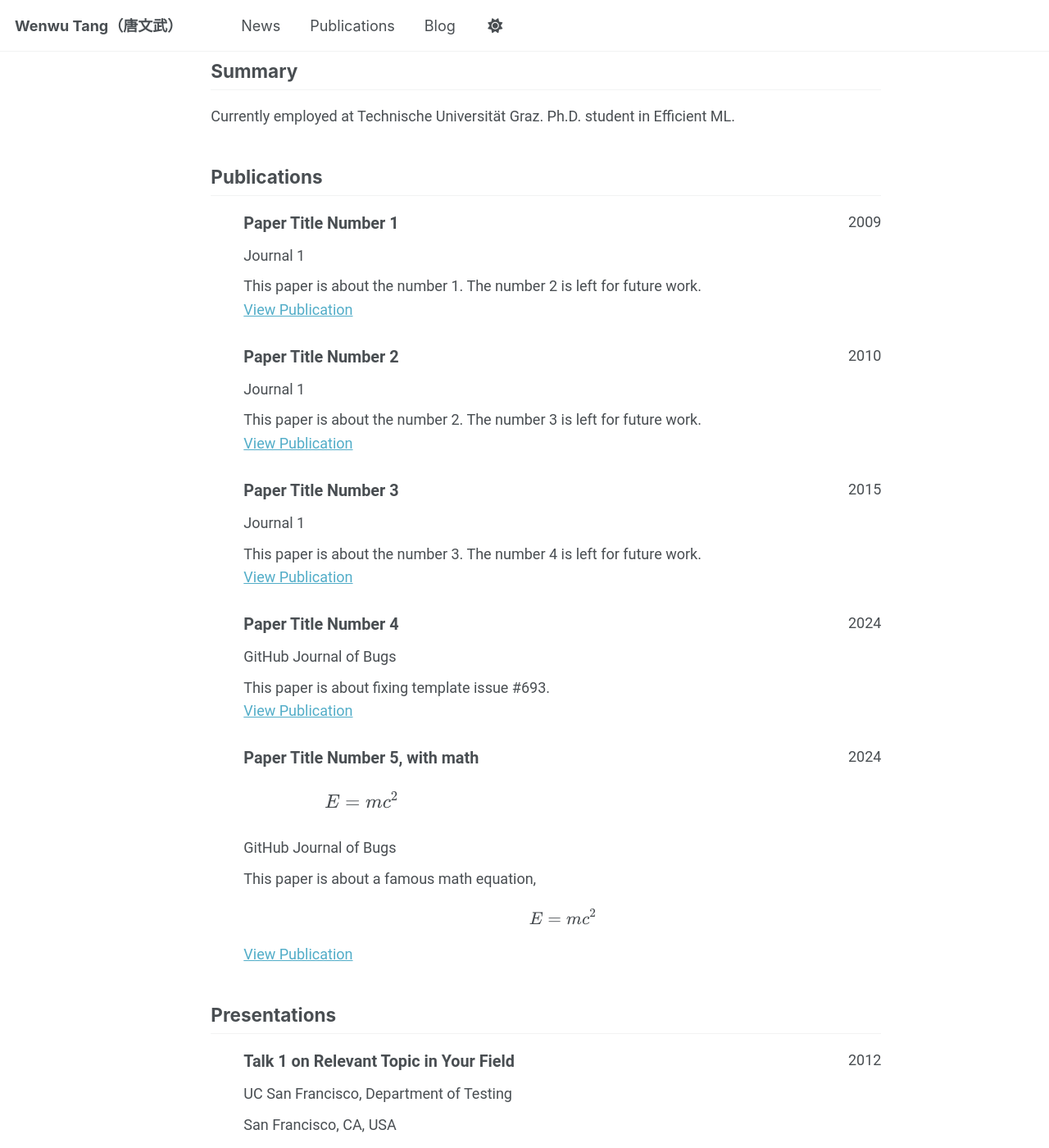
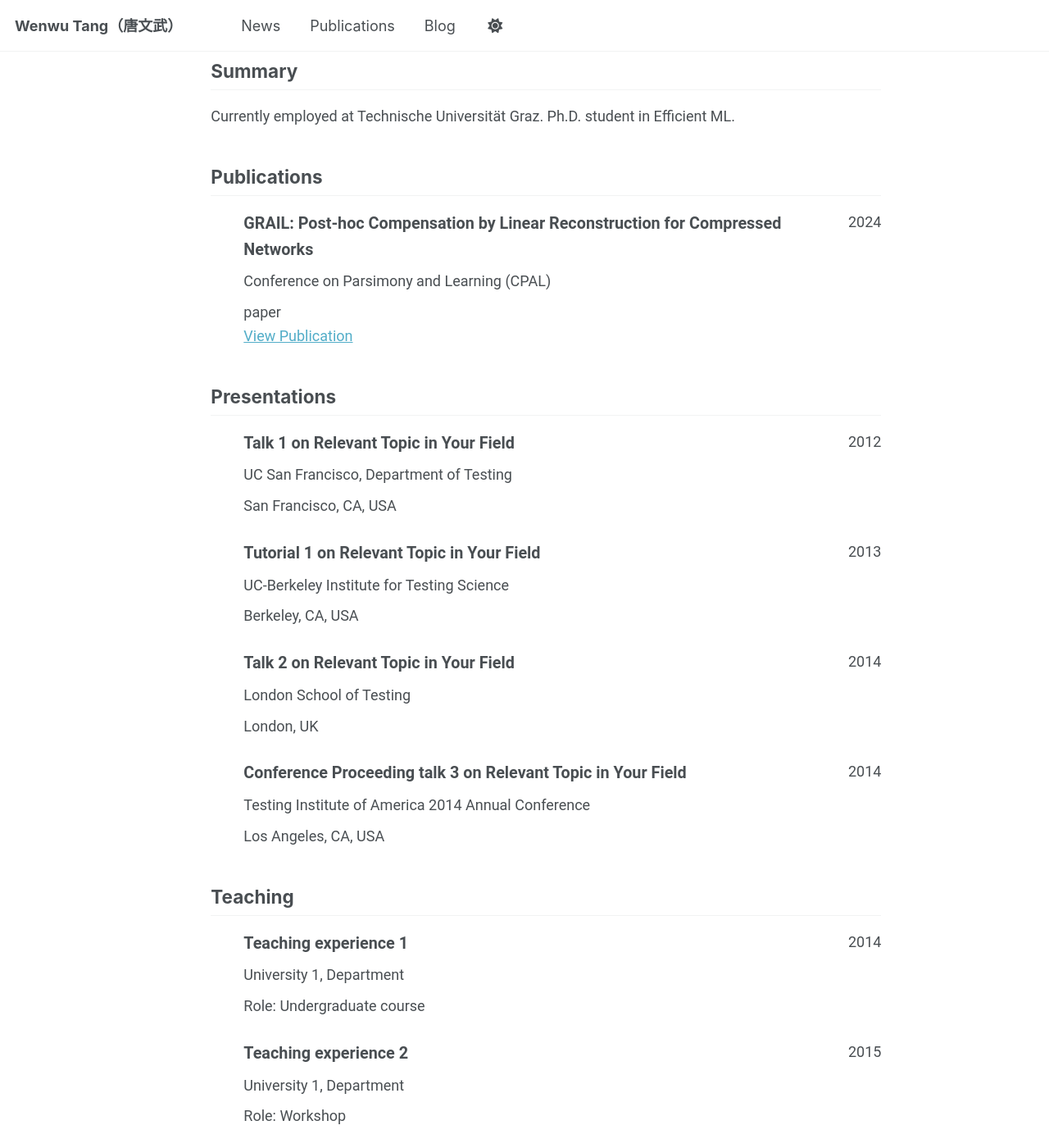
Before and after one commit to TWWinde/TWWinde.github.io, a Jekyll site: the page built from _pages/cv-json.md, in a window 1280 px wide and 1400 px high, scrolled down 318 px. Shown: the whole window at 82% size. Built offline with Jekyll 4.4.1, drawn with Linux system fonts in a browser that asks for light colours; a script bundle is joined from its source files by our own code; library files that are not in the unit come from our copies.

Commit message:
update publication

```diff
--- a/_data/cv.json
+++ b/_data/cv.json
@@ -43,39 +43,11 @@
   "references": [],
   "publications": [
     {
-      "name": "Paper Title Number 1",
-      "publisher": "Journal 1",
-      "releaseDate": "2009-10-01",
-      "website": "https://twwinde.github.io/files/paper1.pdf",
-      "summary": "This paper is about the number 1. The number 2 is left for future work."
-    },
-    {
-      "name": "Paper Title Number 2",
-      "publisher": "Journal 1",
-      "releaseDate": "2010-10-01",
-      "website": "https://twwinde.github.io/files/paper2.pdf",
-      "summary": "This paper is about the number 2. The number 3 is left for future work."
-    },
-    {
-      "name": "Paper Title Number 3",
-      "publisher": "Journal 1",
-      "releaseDate": "2015-10-01",
-      "website": "https://twwinde.github.io/files/paper3.pdf",
-      "summary": "This paper is about the number 3. The number 4 is left for future work."
-    },
-    {
-      "name": "Paper Title Number 4",
-      "publisher": "GitHub Journal of Bugs",
+      "name": "GRAIL: Post-hoc Compensation by Linear Reconstruction for Compressed Networks",
+      "publisher": "Conference on Parsimony and Learning (CPAL)",
       "releaseDate": "2024-02-17",
       "website": "https://twwinde.github.io/files/paper3.pdf",
-      "summary": "This paper is about fixing template issue #693."
-    },
-    {
-      "name": "Paper Title Number 5, with math $$E=mc^2$$",
-      "publisher": "GitHub Journal of Bugs",
-      "releaseDate": "2024-02-17",
-      "website": "https://twwinde.github.io/files/paper3.pdf",
-      "summary": "This paper is about a famous math equation, $$E=mc^2$$"
+      "summary": "paper"
     }
   ],
   "presentations": [
```
